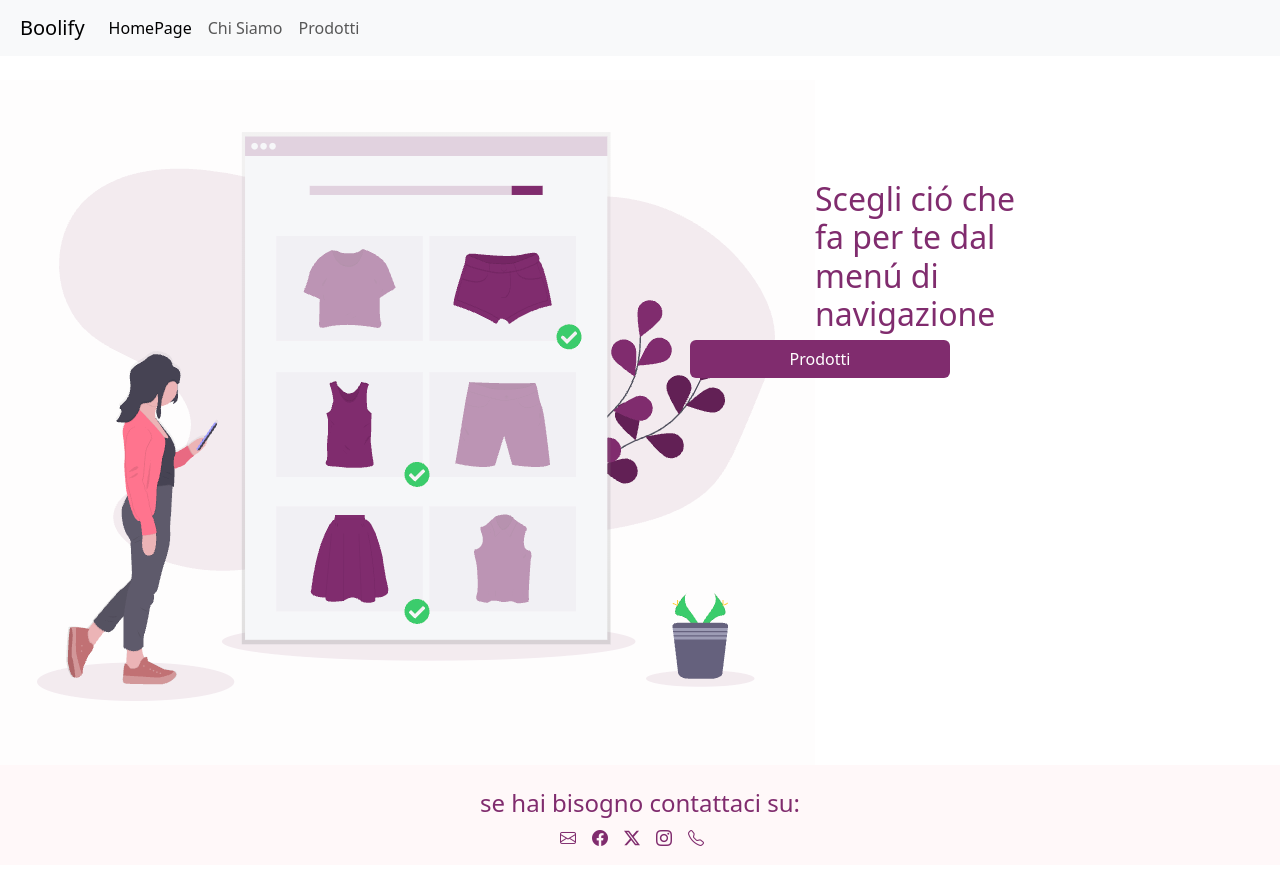
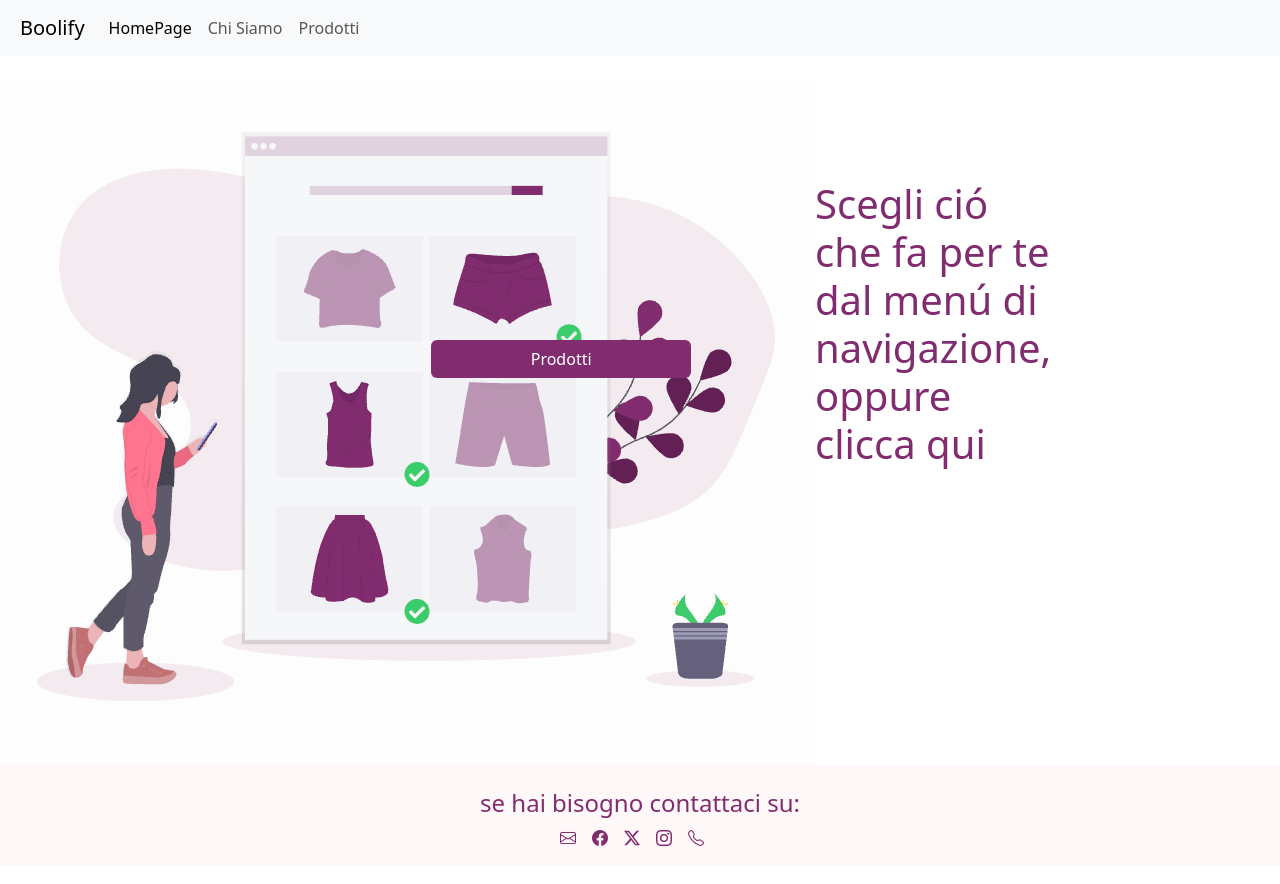
Before and after one commit to LucaStellato/react-router, a React (Vite) app: page / in a window 1280 px wide. Shown: the top 884 px of the page. Built offline with nearby package versions, Linux system fonts and the light colour scheme.

Commit message:
optimization

```diff
--- a/src/pages/Header.jsx
+++ b/src/pages/Header.jsx
@@ -25,7 +25,7 @@ export default function Header() {
                     </div>
                 </div>
             </nav>
-        </header>
+        </header >
 
     )
 }
--- a/src/pages/HomePage.jsx
+++ b/src/pages/HomePage.jsx
@@ -5,9 +5,9 @@ export default function HomePageLayout() {
             <main className='' style={{}}>
                 <div className='d-flex mt-4'>
                     <img src={jmb}></img>
-                    <h2 style={{ color: '#802c6e', marginTop: '100px' }}>Scegli ció che fa per te dal menú di navigazione</h2>
+                    <h2 style={{ color: '#802c6e', marginTop: '100px', fontSize: '40px' }}>Scegli ció che fa per te dal menú di navigazione, oppure clicca qui</h2>
                     <div style={{
-                        position: 'relative', top: '260px', right: '330px'
+                        position: 'relative', top: '260px', right: '620px'
                     }}>
                         <a class="btn btn" style={{ backgroundColor: '#802c6e', color: 'white', width: '260px' }} href="/prodotti" role="button" > Prodotti</a>
                     </div>
```
